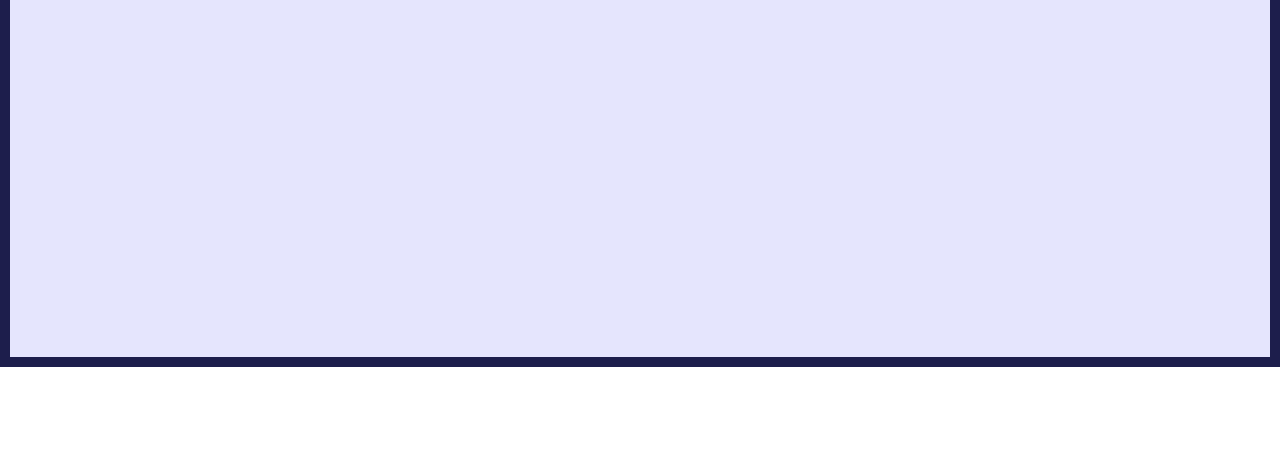
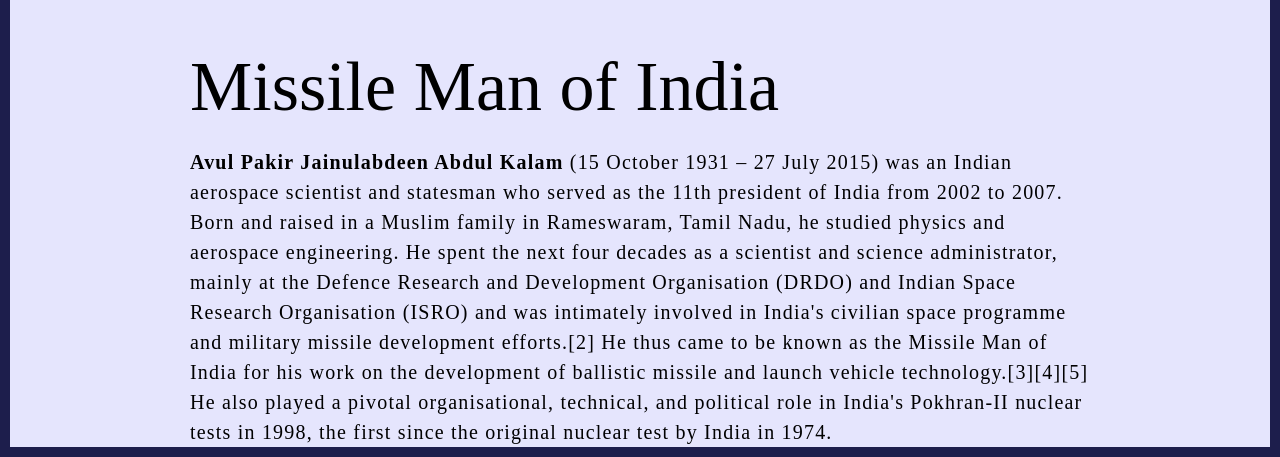
Before and after one commit to bhupeshsinha/the-tribute-website, a plain HTML site: page index.html in a window 1280 px wide. Shown: the part 433-890 px from the top of the page. Before the commit the page ends 800 px from the top, so only its background shows below. Drawn offline with Linux system fonts and the light colour scheme.

Commit message:
middle section is done: Title + About Kalam Sir

```diff
--- a/index.html
+++ b/index.html
@@ -25,6 +25,16 @@
 
             </section>
 
+
+
+            <section class="about_section">
+
+                <h2>Missile Man of India</h2>
+                <p> <b>Avul Pakir Jainulabdeen Abdul Kalam </b> (15 October 1931 – 27 July 2015) was an Indian aerospace scientist and statesman who served as the 11th president of India from 2002 to 2007. Born and raised in a Muslim family in Rameswaram, Tamil Nadu, he studied physics and aerospace engineering. He spent the next four decades as a scientist and science administrator, mainly at the Defence Research and Development Organisation (DRDO) and Indian Space Research Organisation (ISRO) and was intimately involved in India's civilian space programme and military missile development efforts.[2] He thus came to be known as the Missile Man of India for his work on the development of ballistic missile and launch vehicle technology.[3][4][5] He also played a pivotal organisational, technical, and political role in India's Pokhran-II nuclear tests in 1998, the first since the original nuclear test by India in 1974.</p>
+
+
+            </section>
+
         </div>
 
     </div>
--- a/style.css
+++ b/style.css
@@ -44,3 +44,19 @@
     width: 300px;
     height: 320px;
 }
+
+.about_section{
+    margin-top: 50px;
+}
+
+.about_section h2{
+    font-size: 70px;
+    margin-bottom: 20px;
+    font-weight: 400;
+}
+
+.about_section p{
+    font-size: 20px;
+    line-height: 30px;
+    letter-spacing: 1.2px;
+}
```
